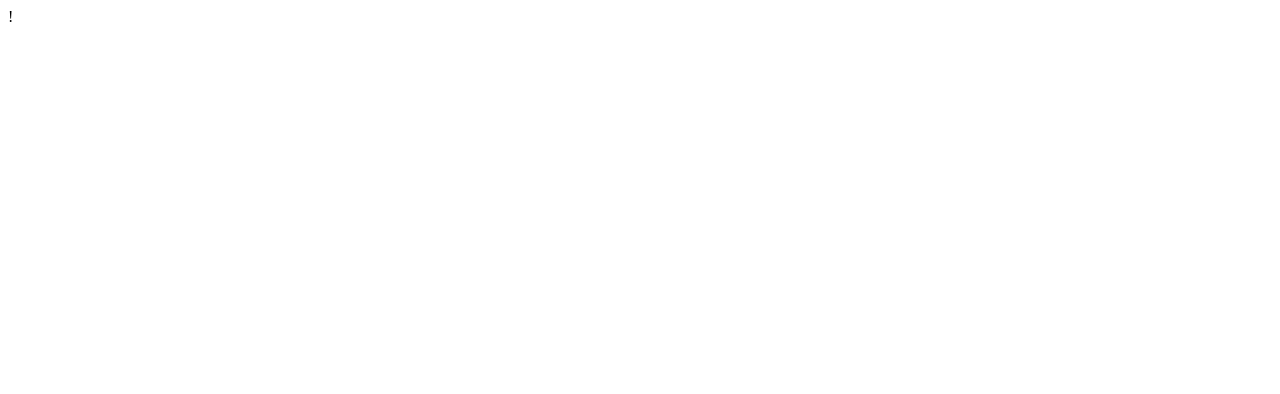
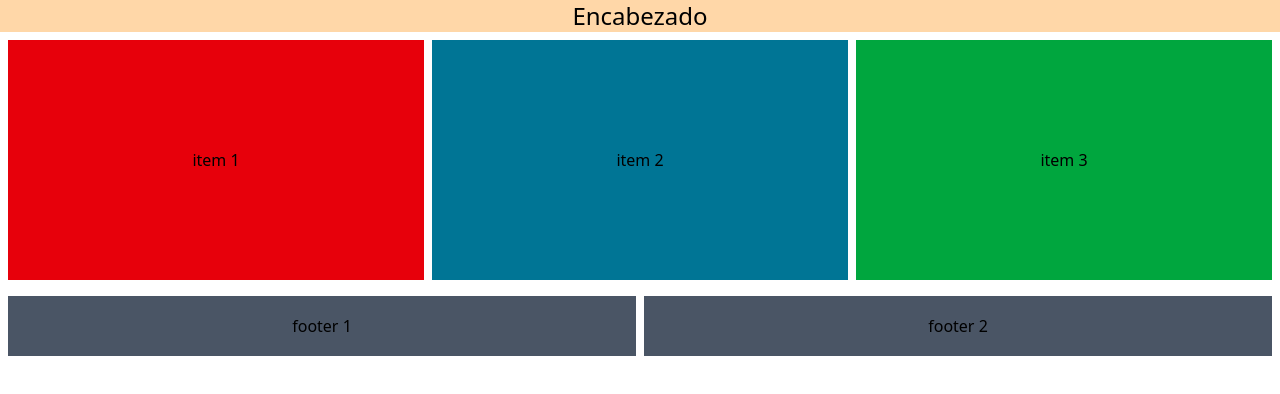
Before and after one commit to yonathansanchezparra/Proyecto-dia-8, a website: page index.html in a window 1280 px wide. Drawn offline with Linux system fonts and the light colour scheme.

Commit message:
my second commit

```diff
--- /dev/null
+++ b/css/input.css
@@ -0,0 +1 @@
+@import "tailwindcss";
--- a/index.html
+++ b/index.html
@@ -1,3 +1,40 @@
-!<html>
+<!DOCTYPE html>
+<html lang="en">
+  <head>
+    <meta charset="UTF-8" />
+    <meta name="viewport" content="width=device-width, initial-scale=1.0" />
+    <link rel="stylesheet" href="./css/output.css" />
+    <title>Document</title>
+  </head>
+  <body class="h-full w-full">
+    <header
+      class="bg-orange-200 w-full h-[10%] flex items-center justify-center text-2xl"
+    >
+      Encabezado
+    </header>
 
+    <main
+      class="w-full h-[80%] flex flex-col items-center justify-center p-2 gap-2 sm:grid sm:grid-cols-2 md:grid md:grid-cols-3"
+    >
+      <div class="bg-red-600 h-60 w-full flex items-center justify-center">
+        item 1
+      </div>
+      <div class="bg-cyan-700 w-full h-60 flex items-center justify-center">
+        item 2
+      </div>
+      <div
+        class="bg-green-600 w-full h-60 flex items-center justify-center sm:col-span-2 md:col-span-1"
+      >
+        item 3
+      </div>
+    </main>
+    <footer class="flex flex-col p-2 gap-2 md:flex-row">
+      <div class="bg-gray-600 w-full h-15 flex items-center justify-center">
+        footer 1
+      </div>
+      <div class="bg-gray-600 w-full h-15 flex items-center justify-center">
+        footer 2
+      </div>
+    </footer>
+  </body>
 </html>
```
Also changed, not shown: package.json (added, +9 -0 lines), css/output.css (added), 2 other files.
